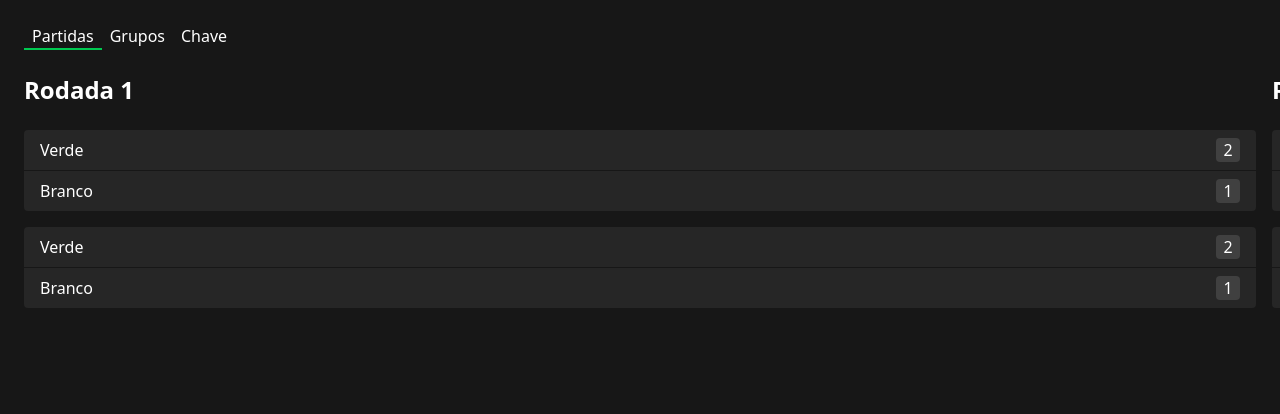
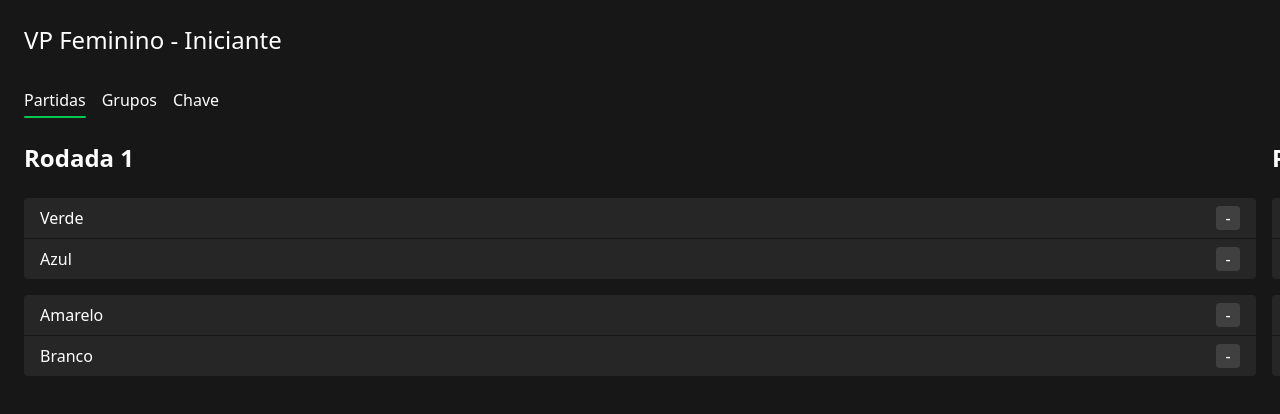
Before and after one commit to gui-alves-oliveira/champion, a React (Vite) app: page / in a window 1280 px wide. Shown: the top 414 px of the page. Built offline with nearby package versions, Linux system fonts and the light colour scheme.

Commit message:
feat: add games tab

```diff
--- a/src/components/brackets.tsx
+++ b/src/components/brackets.tsx
@@ -1,5 +1,44 @@
 import useEmblaCarousel from "embla-carousel-react";
-import { Match } from "./match";
+import { Match, type IMatch } from "./match";
+
+interface Phase {
+  id: number;
+  name: string;
+  matches: IMatch[];
+}
+
+const data: Array<Phase> = [
+  {
+    id: 1,
+    name: "Semi-finais",
+    matches: [
+      {
+        homeTeam: undefined,
+        homeScore: undefined,
+        awayTeam: undefined,
+        awayScore: undefined,
+      },
+      {
+        homeTeam: undefined,
+        homeScore: undefined,
+        awayTeam: undefined,
+        awayScore: undefined,
+      },
+    ],
+  },
+  {
+    id: 2,
+    name: "Final",
+    matches: [
+      {
+        homeTeam: undefined,
+        homeScore: undefined,
+        awayTeam: undefined,
+        awayScore: undefined,
+      },
+    ],
+  },
+];
 
 export function Brackets() {
   const [emblaRef] = useEmblaCarousel();
@@ -7,25 +46,16 @@ export function Brackets() {
   return (
     <div ref={emblaRef}>
       <div className="flex gap-4">
-        <div className="grow-0 shrink-0 basis-full">
-          <h2 className="mb-6 text-2xl font-bold">Semi-final</h2>
-          <div className="flex flex-col gap-4">
-            <Match />
-            <Match />
+        {data.map((phase) => (
+          <div key={phase.id} className="grow-0 shrink-0 basis-full">
+            <h2 className="mb-6 text-2xl font-bold">Semi-final</h2>
+            <div className="flex flex-col gap-4">
+              {phase.matches.map((match, i) => (
+                <Match key={i} match={match} />
+              ))}
+            </div>
           </div>
-        </div>
-        <div className="grow-0 shrink-0 basis-full">
-          <h2 className="mb-6 text-2xl font-bold">Terceiro lugar</h2>
-          <div className="flex flex-col gap-4">
-            <Match />
-          </div>
-        </div>
-        <div className="grow-0 shrink-0 basis-full">
-          <h2 className="mb-6 text-2xl font-bold">Final</h2>
-          <div className="flex flex-col gap-4">
-            <Match />
-          </div>
-        </div>
+        ))}
       </div>
     </div>
   );
--- a/src/components/games.tsx
+++ b/src/components/games.tsx
@@ -1,5 +1,98 @@
 import useEmblaCarousel from "embla-carousel-react";
-import { Match } from "./match";
+import { Match, type IMatch } from "./match";
+
+interface Round {
+  id: number;
+  name: string;
+  matches: IMatch[];
+}
+
+const data: Array<Round> = [
+  {
+    id: 1,
+    name: "Rodada 1",
+    matches: [
+      {
+        homeTeam: "Verde",
+        homeScore: undefined,
+        awayTeam: "Azul",
+        awayScore: undefined,
+      },
+      {
+        homeTeam: "Amarelo",
+        homeScore: undefined,
+        awayTeam: "Branco",
+        awayScore: undefined,
+      },
+    ],
+  },
+  {
+    id: 2,
+    name: "Rodada 2",
+    matches: [
+      {
+        homeTeam: "Verde",
+        homeScore: undefined,
+        awayTeam: "Amarelo",
+        awayScore: undefined,
+      },
+      {
+        homeTeam: "Azul",
+        homeScore: undefined,
+        awayTeam: "Branco",
+        awayScore: undefined,
+      },
+    ],
+  },
+  {
+    id: 3,
+    name: "Rodada 3",
+    matches: [
+      {
+        homeTeam: "Verde",
+        homeScore: undefined,
+        awayTeam: "Branco",
+        awayScore: undefined,
+      },
+      {
+        homeTeam: "Azul",
+        homeScore: undefined,
+        awayTeam: "Amarelo",
+        awayScore: undefined,
+      },
+    ],
+  },
+  {
+    id: 4,
+    name: "Semi-finais",
+    matches: [
+      {
+        homeTeam: undefined,
+        homeScore: undefined,
+        awayTeam: undefined,
+        awayScore: undefined,
+      },
+      {
+        homeTeam: undefined,
+        homeScore: undefined,
+        awayTeam: undefined,
+        awayScore: undefined,
+      },
+    ],
+  },
+  {
+    id: 5,
+    name: "Finais",
+    matches: [
+      {
+        homeTeam: undefined,
+        homeScore: undefined,
+        awayTeam: undefined,
+        awayScore: undefined,
+      },
+    ],
+  },
+];
 
 export function Games() {
   const [emblaRef] = useEmblaCarousel();
@@ -7,45 +100,16 @@ export function Games() {
   return (
     <div ref={emblaRef}>
       <div className="flex gap-4">
-        <div className="grow-0 shrink-0 basis-full">
-          <h2 className="mb-6 text-2xl font-bold">Rodada 1</h2>
-          <div className="flex flex-col gap-4">
-            <Match />
-            <Match />
+        {data.map((round) => (
+          <div key={round.id} className="grow-0 shrink-0 basis-full">
+            <h2 className="mb-6 text-2xl font-bold">{round.name}</h2>
+            <div className="flex flex-col gap-4">
+              {round.matches.map((match, i) => (
+                <Match key={i} match={match} />
+              ))}
+            </div>
           </div>
-        </div>
-
-        <div className="grow-0 shrink-0 basis-full">
-          <h2 className="mb-6 text-2xl font-bold">Rodada 2</h2>
-          <div className="flex flex-col gap-4">
-            <Match />
-            <Match />
-          </div>
-        </div>
-
-        <div className="grow-0 shrink-0 basis-full">
-          <h2 className="mb-6 text-2xl font-bold">Rodada 3</h2>
-          <div className="flex flex-col gap-4">
-            <Match />
-            <Match />
-          </div>
-        </div>
-
-        <div className="grow-0 shrink-0 basis-full">
-          <h2 className="mb-6 text-2xl font-bold">Semi-final</h2>
-          <div className="flex flex-col gap-4">
-            <Match />
-            <Match />
-          </div>
-        </div>
-
-        <div className="grow-0 shrink-0 basis-full">
-          <h2 className="mb-6 text-2xl font-bold">Finais</h2>
-          <div className="flex flex-col gap-4">
-            <Match />
-            <Match />
-          </div>
-        </div>
+        ))}
       </div>
     </div>
   );
--- /dev/null
+++ b/src/components/group.tsx
@@ -0,0 +1,26 @@
+interface GroupProps {
+  teams: { name: string; points: number }[];
+}
+
+export function Group({ teams }: GroupProps) {
+  return (
+    <div className="border border-neutral-800 rounded overflow-hidden">
+      <table className="w-full divide-y divide-neutral-800">
+        <thead>
+          <tr>
+            <td className="px-6 py-4">Time</td>
+            <td className="px-6 py-4">Pts.</td>
+          </tr>
+        </thead>
+        <tbody className="w-full divide-y divide-neutral-800">
+          {teams.map((team) => (
+            <tr key={team.name}>
+              <td className="px-6 py-2">{team.name}</td>
+              <td className="px-6 py-2">{team.points}</td>
+            </tr>
+          ))}
+        </tbody>
+      </table>
+    </div>
+  );
+}
--- a/src/components/groups.tsx
+++ /dev/null
@@ -1,35 +0,0 @@
-export function Groups() {
-  return (
-    <div className="border border-neutral-800 rounded overflow-hidden">
-      <table className="w-full divide-y divide-neutral-800">
-        <thead>
-          <tr>
-            <td className="px-6 py-4">Time</td>
-            <td className="px-6 py-4">Pts.</td>
-          </tr>
-        </thead>
-        <tbody className="w-full divide-y divide-neutral-800">
-          <tr>
-            <td className="px-6 py-2">Verde</td>
-            <td className="px-6 py-2">4</td>
-          </tr>
-
-          <tr>
-            <td className="px-6 py-2">Amarelo</td>
-            <td className="px-6 py-2">2</td>
-          </tr>
-
-          <tr>
-            <td className="px-6 py-2">Azul</td>
-            <td className="px-6 py-2">2</td>
-          </tr>
-
-          <tr>
-            <td className="px-6 py-2">Branco</td>
-            <td className="px-6 py-2">0</td>
-          </tr>
-        </tbody>
-      </table>
-    </div>
-  );
-}
--- a/src/components/match.tsx
+++ b/src/components/match.tsx
@@ -1,16 +1,27 @@
-export function Match() {
+export interface IMatch {
+  homeTeam?: string;
+  awayTeam?: string;
+  homeScore?: number;
+  awayScore?: number;
+}
+
+interface MatchProps {
+  match: IMatch;
+}
+
+export function Match({ match }: MatchProps) {
   return (
     <div className="bg-neutral-800 rounded divide-y divide-neutral-900">
       <div className="flex justify-between px-4 py-2">
-        <span>Verde</span>
+        <span>{match.homeTeam ? match.homeTeam : "TBD"}</span>
         <span className="flex items-center justify-center bg-neutral-700 size-6 rounded">
-          2
+          {match.homeScore ? match.homeScore : "-"}
         </span>
       </div>
       <div className="flex justify-between px-4 py-2">
-        <span>Branco</span>
+        <span>{match.awayTeam ? match.awayTeam : "TBD"}</span>
         <span className="flex items-center justify-center bg-neutral-700 size-6 rounded">
-          1
+          {match.awayScore ? match.awayScore : "-"}
         </span>
       </div>
     </div>
--- a/src/pages/home.tsx
+++ b/src/pages/home.tsx
@@ -1,30 +1,56 @@
 import { Tabs } from "radix-ui";
-import { Groups } from "../components/groups";
 import { Brackets } from "../components/brackets";
 import { Games } from "../components/games";
+import { Group } from "../components/group";
+
+const teams = [
+  {
+    name: "Verde",
+    points: 0,
+  },
+  {
+    name: "Azul",
+    points: 0,
+  },
+  {
+    name: "Amarelo",
+    points: 0,
+  },
+  {
+    name: "Branco",
+    points: 0,
+  },
+];
 
 export function Home() {
+  const sortedTeams = [...teams].sort((a, b) => {
+    if (b.points !== a.points) return b.points - a.points;
+    return a.name.localeCompare(b.name);
+  });
+
   return (
     <div className="p-6 h-screen bg-neutral-900 text-white overflow-hidden">
+      <h1 className="text-2xl mb-8">VP Feminino - Iniciante</h1>
+
       <Tabs.Root defaultValue="matches">
-        <Tabs.List className="flex mb-6">
-          <Tabs.Trigger
-            className="px-2 border-b-2 border-b-transparent data-[state=active]:border-green-500"
-            value="matches"
-          >
+        <Tabs.List className="flex mb-6 gap-4">
+          <Tabs.Trigger className="group flex flex-col gap-1" value="matches">
             Partidas
+            <span className="h-0.5 w-full bg-transparent group-data-[state=active]:bg-green-500 rounded"></span>
           </Tabs.Trigger>
           <Tabs.Trigger
-            className="px-2 border-b-2 border-b-transparent data-[state=active]:border-green-500"
+            className="group flex flex-col gap-1"
             value="group-phase"
           >
             Grupos
+            <span className="h-0.5 w-full bg-transparent group-data-[state=active]:bg-green-500 rounded"></span>
           </Tabs.Trigger>
           <Tabs.Trigger
-            className="px-2 border-b-2 border-b-transparent data-[state=active]:border-green-500"
+            className="group flex flex-col gap-1"
             value="brackets-phase"
           >
             Chave
+            <span className="h-0.5 w-full bg-transparent group-data-[state=active]:bg-green-500 rounded"></span>
           </Tabs.Trigger>
         </Tabs.List>
 
@@ -32,7 +58,7 @@ export function Home() {
           <Games />
         </Tabs.Content>
         <Tabs.Content value="group-phase">
-          <Groups />
+          <Group teams={sortedTeams} />
         </Tabs.Content>
         <Tabs.Content value="brackets-phase">
           <Brackets />
```
